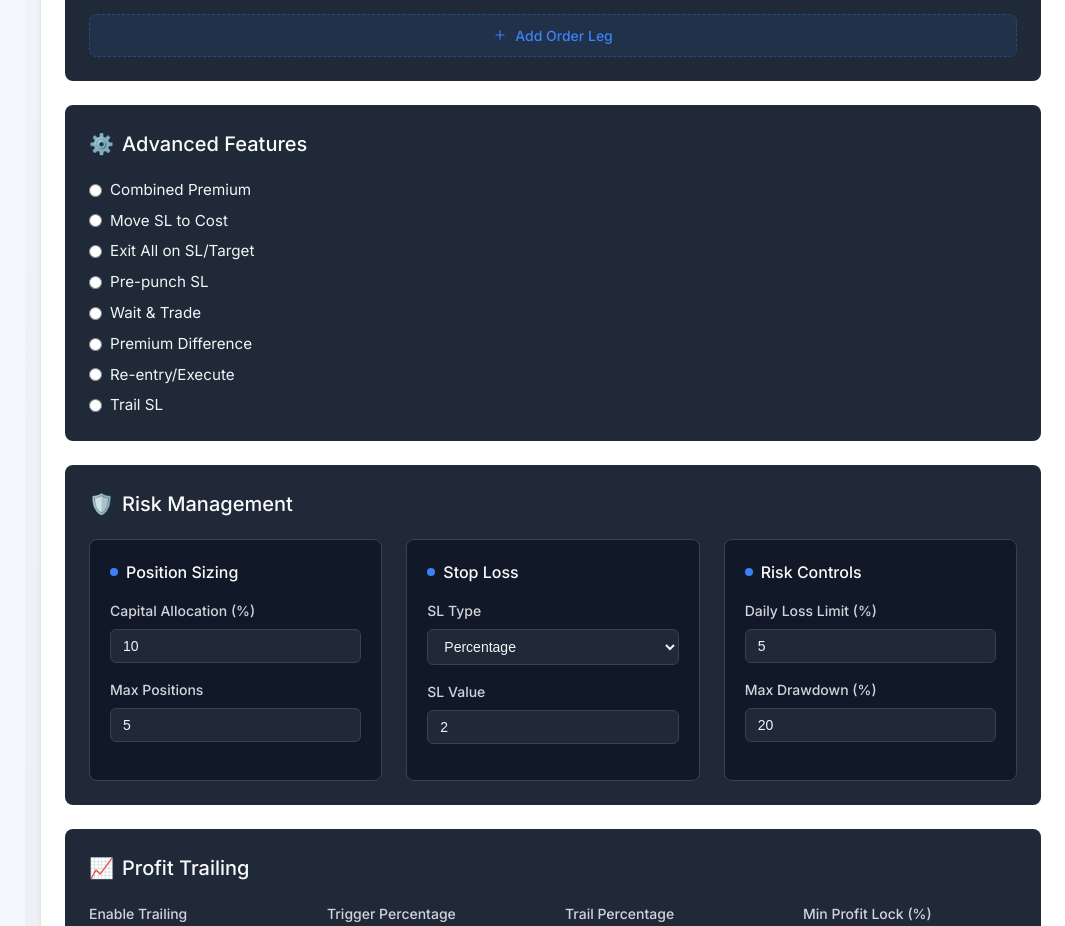
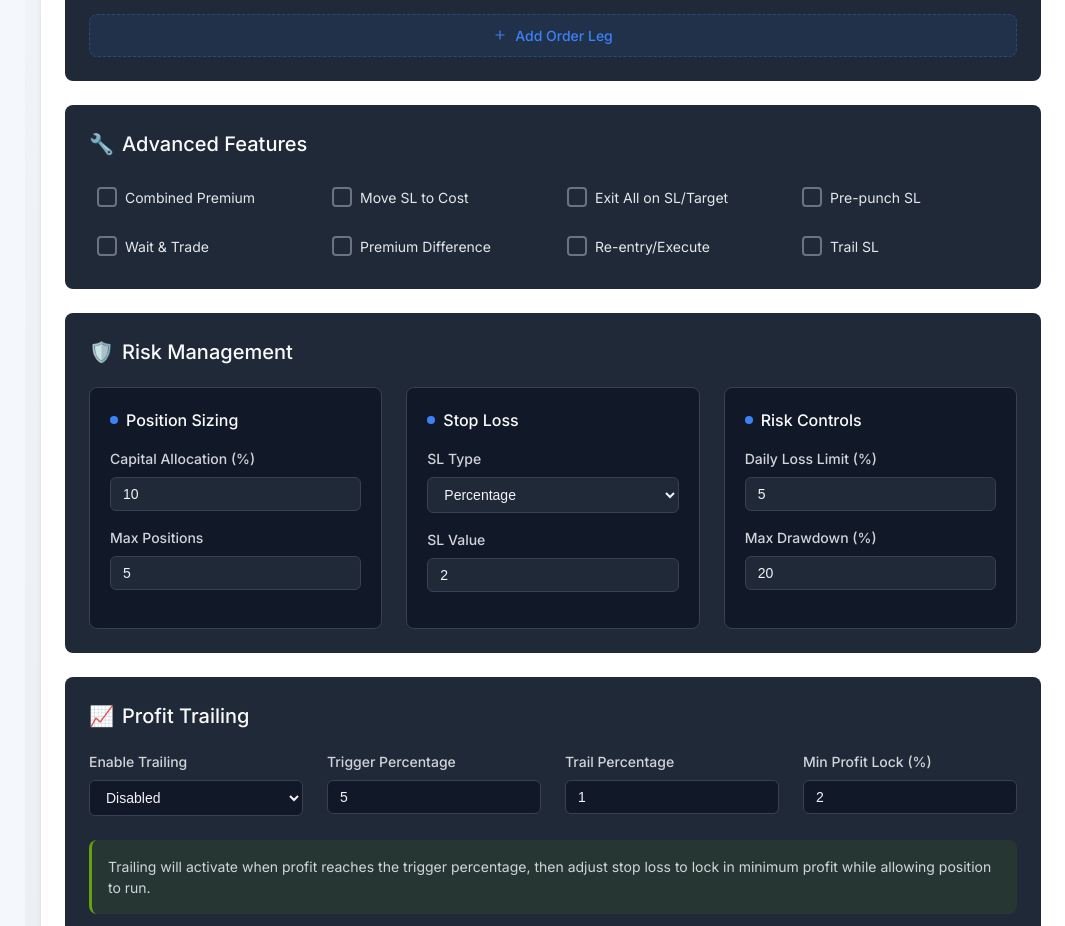
Before and after one commit to sudhanshu2070/last-trade, a React (Vite) app: page /strategies in a window 1280 px wide. Shown: the part 1420-2346 px from the top of the page, without its empty margins (215-1280 px from the left). Built offline with nearby package versions, Linux system fonts and the light colour scheme.

Commit message:
Advance Features 0.2

```diff
--- a/src/Pages/StrategyTabs/CreateStrategy/Sections/AdvancedFeatures/AdvancedFeatures.module.css
+++ b/src/Pages/StrategyTabs/CreateStrategy/Sections/AdvancedFeatures/AdvancedFeatures.module.css
@@ -15,23 +15,59 @@
   gap: 0.5rem;
 }
 
-  .radioGroup {
-  display: flex;
-  flex-direction: column;
-  gap: 0.5rem;
+.radioGrid {
+  display: grid;
+  grid-template-columns: repeat(4, 1fr);
+  gap: 0.75rem;
 }
 
 .radioLabel {
   display: flex;
   align-items: center;
   gap: 0.5rem;
-  font-size: 0.95rem;
+  font-size: 0.875rem;
+  color: #e5e7eb;
+  padding: 0.5rem;
+  border-radius: 0.25rem;
+  transition: background-color 0.2s;
+}
+
+.radioLabel:hover {
+  background-color: rgba(255, 255, 255, 0.05);
 }
 
 .radioInput {
-  accent-color: #2563eb; /* Tailwind blue-600 */
+  -webkit-appearance: none;
+  -moz-appearance: none;
+  appearance: none;
+  width: 1.25rem;
+  height: 1.25rem;
+  border: 2px solid #6b7280;
+  border-radius: 0.25rem;
+  margin: 0;
+  cursor: pointer;
+  position: relative;
+  transition: all 0.2s;
+}
+
+.radioInput:checked {
+  background-color: #2563eb;
+  border-color: #2563eb;
+}
+
+.radioInput:checked::after {
+  content: '';
+  position: absolute;
+  left: 50%;
+  top: 50%;
+  width: 0.75rem;
+  height: 0.75rem;
+  background-color: white;
+  transform: translate(-50%, -50%);
+  border-radius: 0.125rem;
 }
 
 .radioText {
   user-select: none;
+  cursor: pointer;
 }
--- a/src/Pages/StrategyTabs/CreateStrategy/Sections/AdvancedFeatures/AdvancedFeatures.tsx
+++ b/src/Pages/StrategyTabs/CreateStrategy/Sections/AdvancedFeatures/AdvancedFeatures.tsx
@@ -1,5 +1,12 @@
 import React, { useState } from 'react';
 import styles from './AdvancedFeatures.module.css';
+
+const AdvancedFeatures: React.FC = () => {
+  const [selectedOption, setSelectedOption] = useState<string>('');
+
+  const handleOptionChange = (e: React.ChangeEvent<HTMLInputElement>) => {
+    setSelectedOption(e.target.value);
+  };
 
   const options = [
     'Combined Premium',
@@ -9,26 +16,24 @@ const options = [
     'Wait & Trade',
     'Premium Difference',
     'Re-entry/Execute',
-  'Trail SL',
+    'Trail SL'
   ];
-
-const AdvancedFeatures: React.FC = () => {
-  const [selectedFeature, setSelectedFeature] = useState('');
 
   return (
     <div className={styles.section}>
       <h3 className={styles.sectionTitle}>
-        <span>⚙️</span> Advanced Features
+        <span>🔧</span> Advanced Features
       </h3>
-      <div className={styles.radioGroup}>
+
+      <div className={styles.radioGrid}>
         {options.map((option) => (
           <label key={option} className={styles.radioLabel}>
             <input
               type="radio"
-              name="advancedFeature"
+              name="advancedFeatures"
               value={option}
-              checked={selectedFeature === option}
-              onChange={(e) => setSelectedFeature(e.target.value)}
+              checked={selectedOption === option}
+              onChange={handleOptionChange}
               className={styles.radioInput}
             />
             <span className={styles.radioText}>{option}</span>
```
Lines whose indentation alone changed are shown as unchanged.
